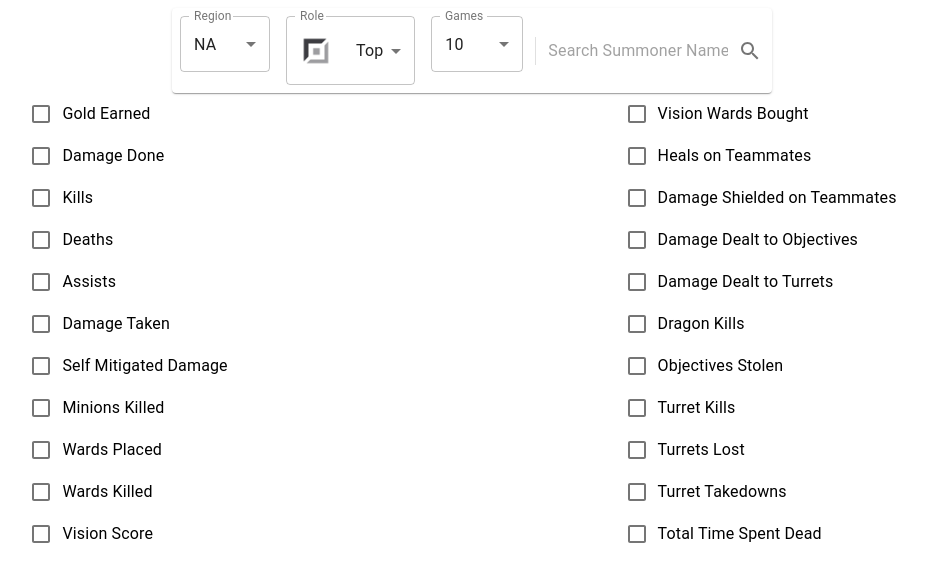
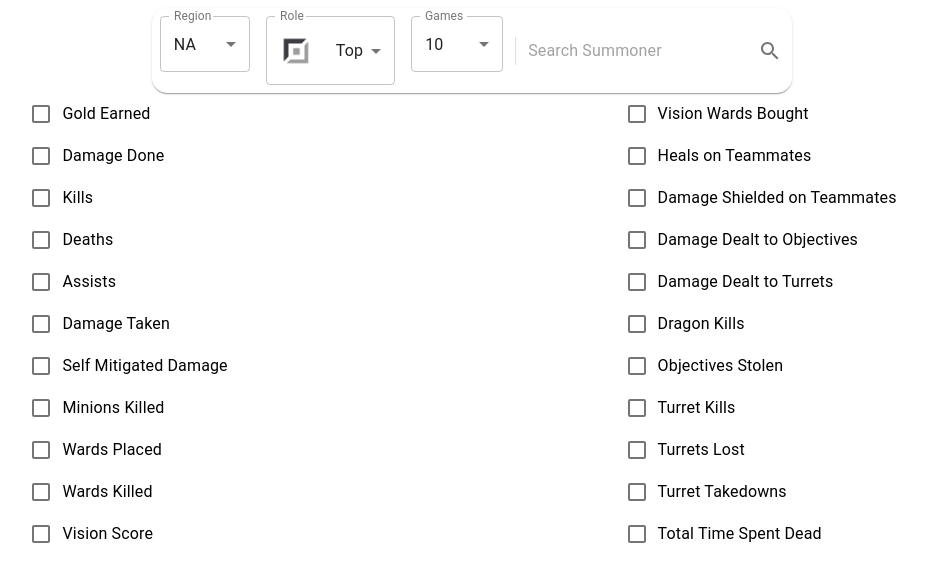
Before and after one commit to Zeroluffs/league_data_FE, a React (Create React App) app: page / in a window 1280 px wide. Shown: the top 582 px of the page, without its empty margins (168-1095 px from the left). Built offline with nearby package versions, Linux system fonts and the light colour scheme.

Commit message:
added border to search bar

```diff
--- a/src/components/SearchBar.js
+++ b/src/components/SearchBar.js
@@ -22,7 +22,8 @@ const useStyles = makeStyles((theme) => ({
     display: "flex",
     alignItems: "center",
     margin: "auto",
-    width: 600,
+    width: "60",
+    borderRadius:"15px"
   },
   input: {
     marginLeft: theme.spacing(1),
@@ -97,7 +98,7 @@ export default function SearchBar(props) {
           <Divider className={classes.divider} orientation="vertical" />
           <InputBase
             className={classes.input}
-            placeholder="Search Summoner Name"
+            placeholder="Search Summoner"
             value={summonerName}
             onChange={(event) => setSummonerName(event.target.value)}
           />
```
